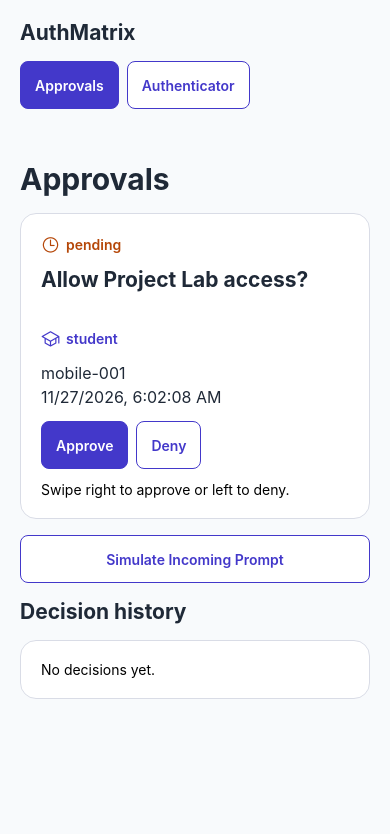
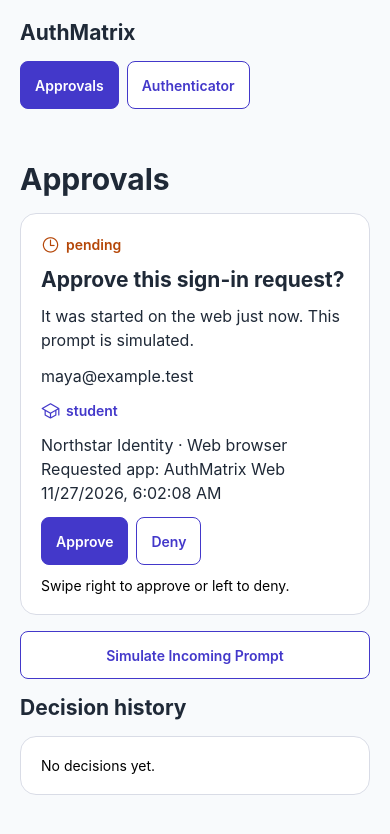
Before and after one commit to harshi-dev26/authmatrix, a React Native app in the folder mobile/: screen / in a window 390 px wide. Shown: the top 834 px of the page. Built offline with nearby package versions, Linux system fonts and the light colour scheme.

Commit message:
Restore original AuthMatrix mobile interface

```diff
--- a/mobile/src/components/ApprovalPrompt.js
+++ b/mobile/src/components/ApprovalPrompt.js
@@ -17,15 +17,16 @@ export default function ApprovalPrompt({ item, onDecision }) {
     <View style={styles.card} {...gesture.panHandlers}>
       <Badge kind="pending" />
       <Text accessibilityRole="header" style={styles.heading}>
-        Allow Project Lab access?
+        Approve this sign-in request?
       </Text>
-      <Text style={styles.body}>{item.reason}</Text>
+      <Text style={styles.body}>It was started on the web just now. This prompt is simulated.</Text>
       <Text selectable style={styles.body}>
-        {item.userEmail}
+        {item.email}
       </Text>
       <Badge kind={item.role} />
       <Text style={styles.body}>
-        {item.requestId}
+        {item.provider} · {item.device}
+        {"\n"}Requested app: {item.tokenPayload.aud}
         {"\n"}
         {new Date(item.createdAt).toLocaleString()}
       </Text>
```
